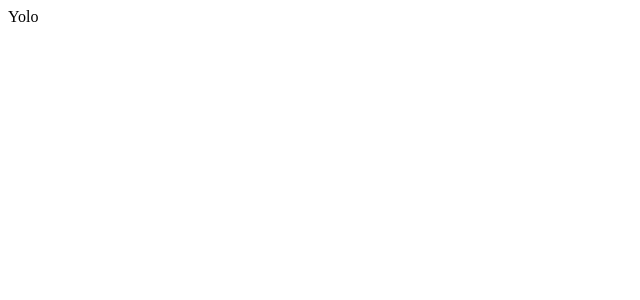
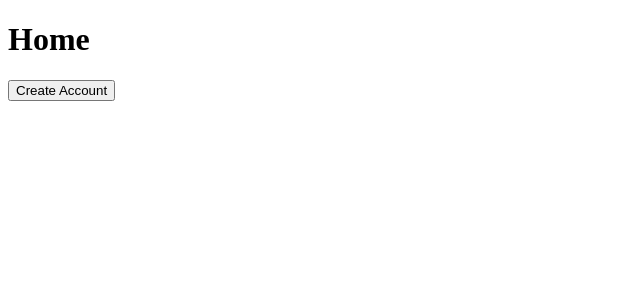
Before and after one commit to Eelsvek/hyojo, a React (Create React App) app: page / in a window 1280 px wide. Shown: the top 300 px of the page, without its empty margins (0-640 px from the left). Built offline with nearby package versions, Linux system fonts and the light colour scheme.

Commit message:
create account button

```diff
--- a/src/App.jsx
+++ b/src/App.jsx
@@ -1,13 +1,14 @@
 import React from 'react';
 import { Route, Routes } from 'react-router-dom';
 
+import Home from './components/Home';
 import NameEmail from './components/Registration/NameEmail';
 import NotFound from './components/NotFound';
 
 function App() {
   return (
     <Routes>
-      <Route path="/" element={<div>Yolo</div>} />
+      <Route path="/" element={<Home />} />
       <Route path="/create-account" element={<NameEmail />} />
       <Route path="*" element={<NotFound />} />
     </Routes>
--- /dev/null
+++ b/src/components/Home.jsx
@@ -0,0 +1,15 @@
+import React from 'react';
+import { Link } from 'react-router-dom';
+
+function Home() {
+  return (
+    <>
+      <h1>Home</h1>
+      <Link to="/create-account">
+        <button type="button">Create Account</button>
+      </Link>
+    </>
+  );
+}
+
+export default Home;
```
